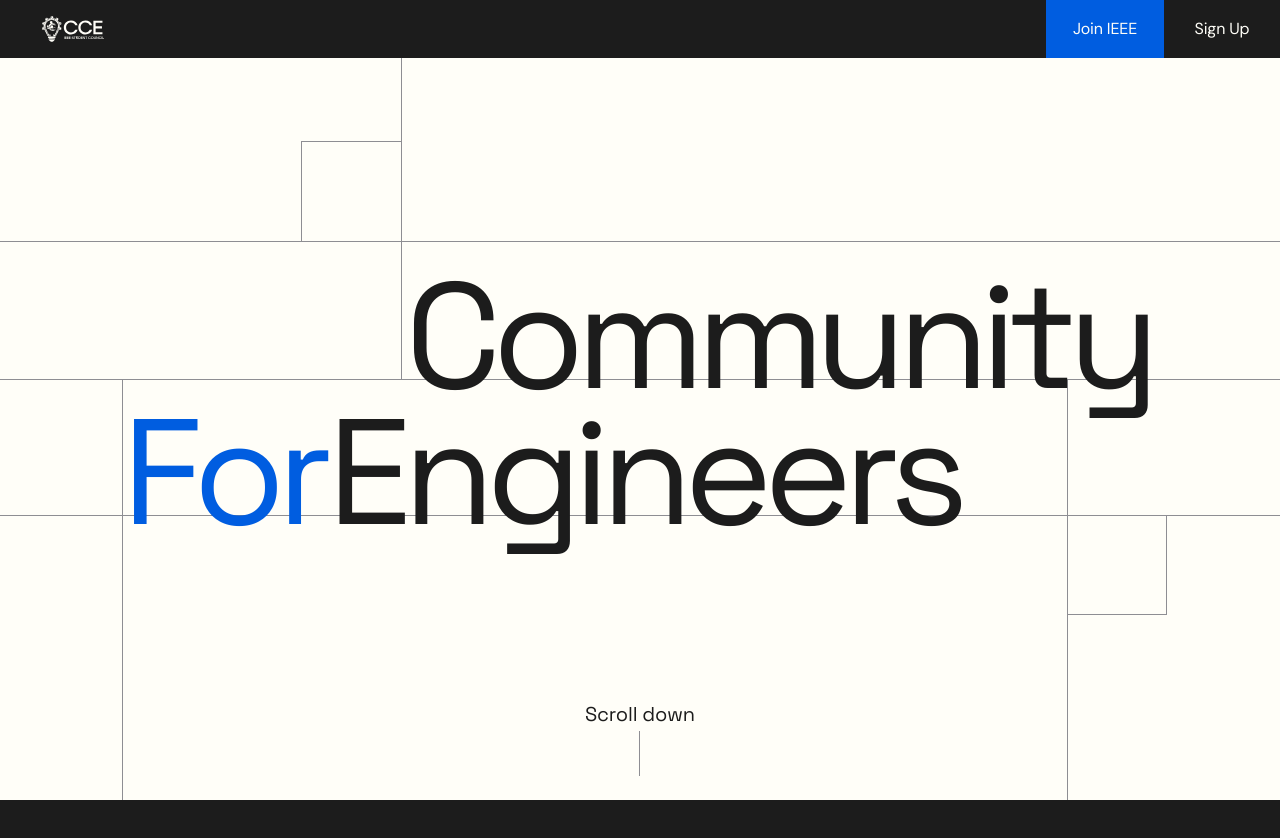
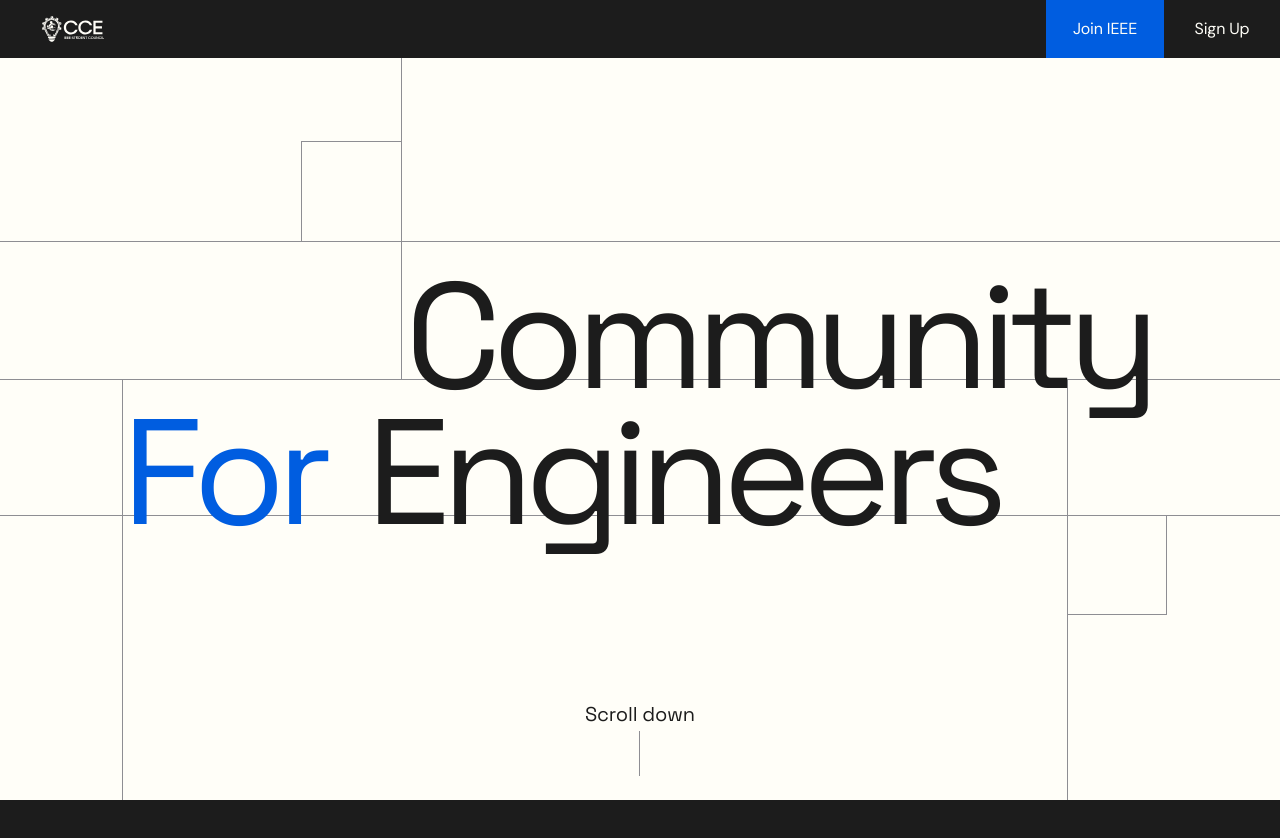
Before and after one commit to ashmyth/new-ieee, a React (Vite) app: page / in a window 1280 px wide. Shown: the top 838 px of the page. Built offline with nearby package versions, Linux system fonts and the light colour scheme.

Commit message:
fix: add proper spacing between FOR and ENGINEERS in hero section

```diff
--- a/src/components/Hero.tsx
+++ b/src/components/Hero.tsx
@@ -166,7 +166,7 @@ export const Hero: React.FC = () => {
           </div>
 
           <div
-            className="absolute z-20 flex items-center h-[51px] gap-[0.2em]"
+            className="absolute z-20 flex items-center h-[51px] gap-[14px]"
             style={{
               left: '8px',
               top: '419px',
@@ -312,7 +312,7 @@ export const Hero: React.FC = () => {
 
           {/* Row 2: "For Engineers" */}
           <div
-            className="absolute z-20 flex items-center h-[136px] gap-[0.2em]"
+            className="absolute z-20 flex items-center h-[136px] gap-[42px]"
             style={{
               left: 'calc(50% - 518px)',
               top: 'calc(50% + 4px)'
```
